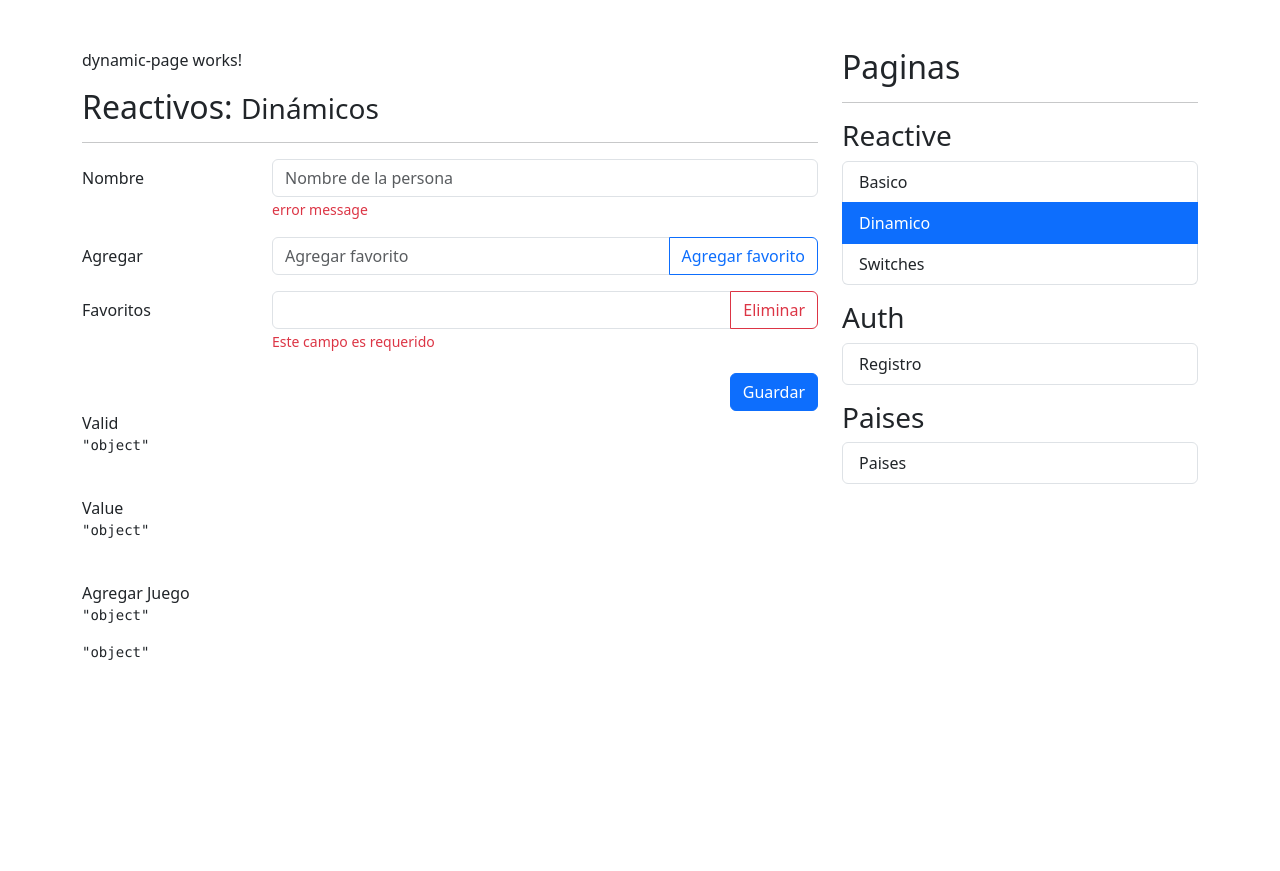
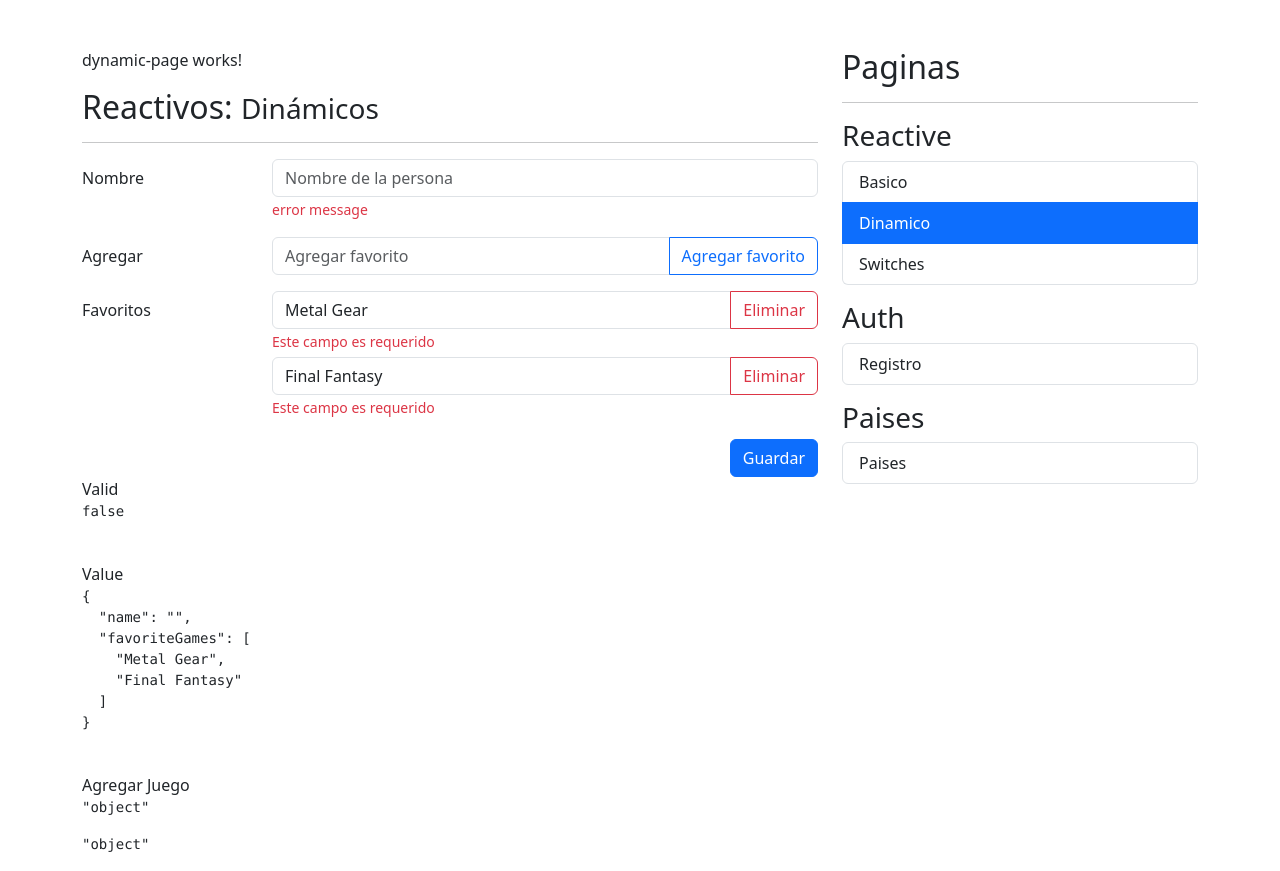
Before and after one commit to luchobedoya/formularios-test-app, an Angular app: page /reactive/basic in a window 1280 px wide. Both pictures are taken after a click on the item "Dinamico". Before the commit the page ends 800 px from the top, so only its background shows below. Built offline with nearby package versions, Linux system fonts and the light colour scheme.

Commit message:
se agrega implementacion de formArray
se agrega implementacion de formArray

```diff
--- a/src/app/reactive/pages/dynamic-page/dynamic-page.html
+++ b/src/app/reactive/pages/dynamic-page/dynamic-page.html
@@ -2,14 +2,15 @@
 <h2>Reactivos: <small> Dinámicos </small></h2>
 <hr>
 
-<form autocomplete="off">
+<form autocomplete="off" [formGroup]="myForm">
 
     <!-- Nombre -->
     <div class="mb-3 row">
         <label class="col-sm-3 col-form-label">Nombre</label>
         <div class="col-sm-9">
             <input class="form-control"
-                   placeholder="Nombre de la persona">
+                   placeholder="Nombre de la persona"
+                   formControlName="name">
             <span class="form-text text-danger">
                    error message
             </span>
@@ -38,12 +39,14 @@
     <!-- Lista de Juegos Favoritos -->
     <div class="mb-3 row">
         <label class="col-sm-3 col-form-label">Favoritos</label>
-        <div class="col-sm-9">
+        <div class="col-sm-9" formArrayName="favoriteGames">
 
+            @for(game of favoriteGames.controls; track $index; let i = $index) {
             <div class="mb-1">
 
                 <div class="input-group">
-                    <input class="form-control">
+                    <input class="form-control"
+                    [formControlName]="i">
 
                     <button class="btn btn-outline-danger"
                             type="button">
@@ -55,7 +58,7 @@
                 </span>
 
             </div>
-
+            }
         </div>
     </div>
 
@@ -78,11 +81,11 @@
 
 
 <span>Valid</span>
-<pre>{{ 'object' | json }}</pre>
+<pre>{{ myForm.valid| json }}</pre>
 <br>
 
 <span>Value</span>
-<pre>{{ 'object' | json }}</pre>
+<pre>{{ myForm.value| json }}</pre>
 <br>
 
 <span>Agregar Juego</span>
--- a/src/app/reactive/pages/dynamic-page/dynamic-page.ts
+++ b/src/app/reactive/pages/dynamic-page/dynamic-page.ts
@@ -1,12 +1,26 @@
 import { JsonPipe } from '@angular/common';
-import { Component } from '@angular/core';
+import { Component, inject } from '@angular/core';
+import { FormArray, FormBuilder, ReactiveFormsModule, Validators } from '@angular/forms';
 
 @Component({
   selector: 'app-dynamic-page',
-  imports: [JsonPipe],
+  imports: [JsonPipe, ReactiveFormsModule],
   templateUrl: './dynamic-page.html',
   styleUrl: './dynamic-page.scss',
 })
 export default class DynamicPage {
+  private _fb = inject(FormBuilder);
+
+  public myForm = this._fb.group({
+    name: ['', [Validators.required, Validators.minLength(3)]],
+    favoriteGames: this._fb.array([
+      ['Metal Gear', Validators.required],
+      ['Final Fantasy', Validators.required],
+    ], Validators.minLength(3))
+  });
+
+  get favoriteGames() {
+    return this.myForm.get('favoriteGames') as FormArray;
+  }
 
 }
```
